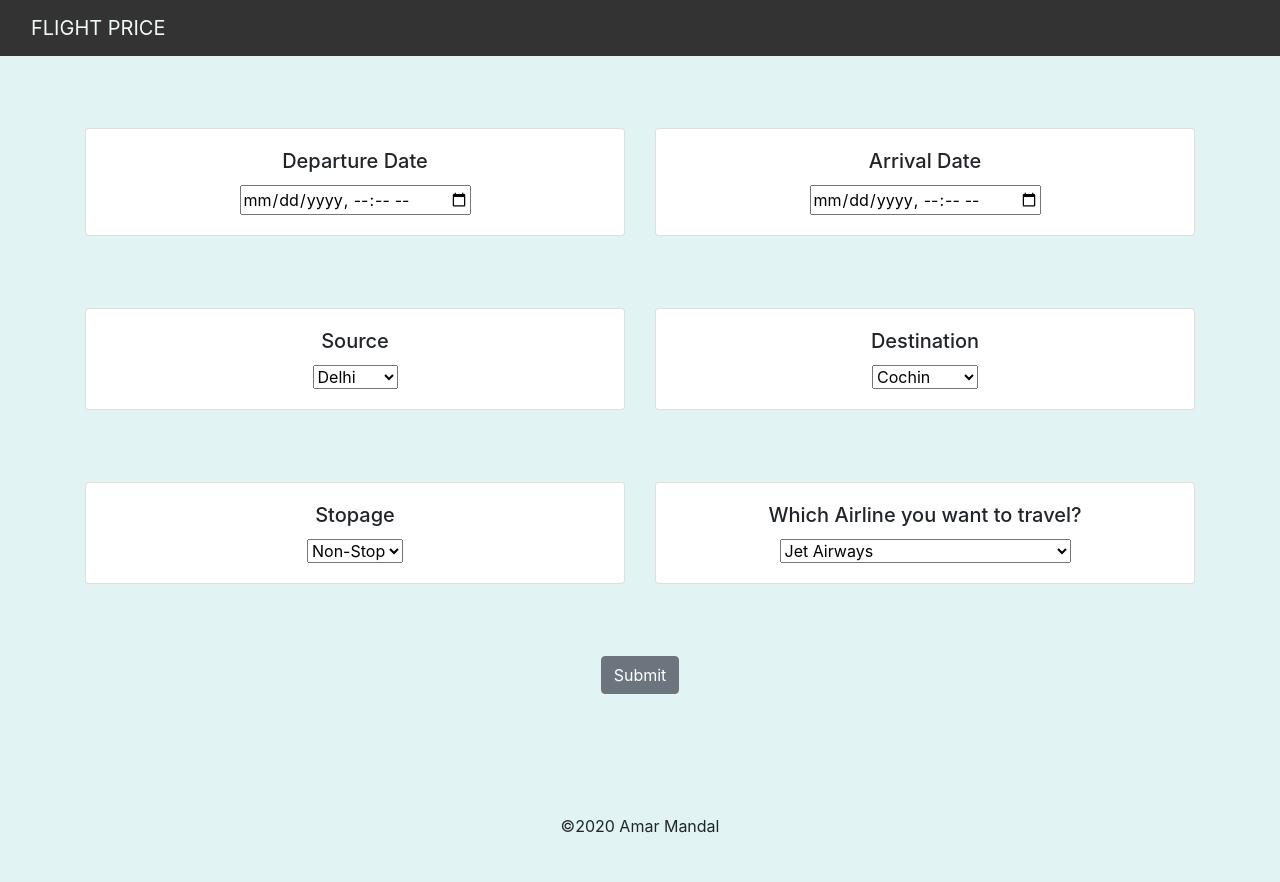
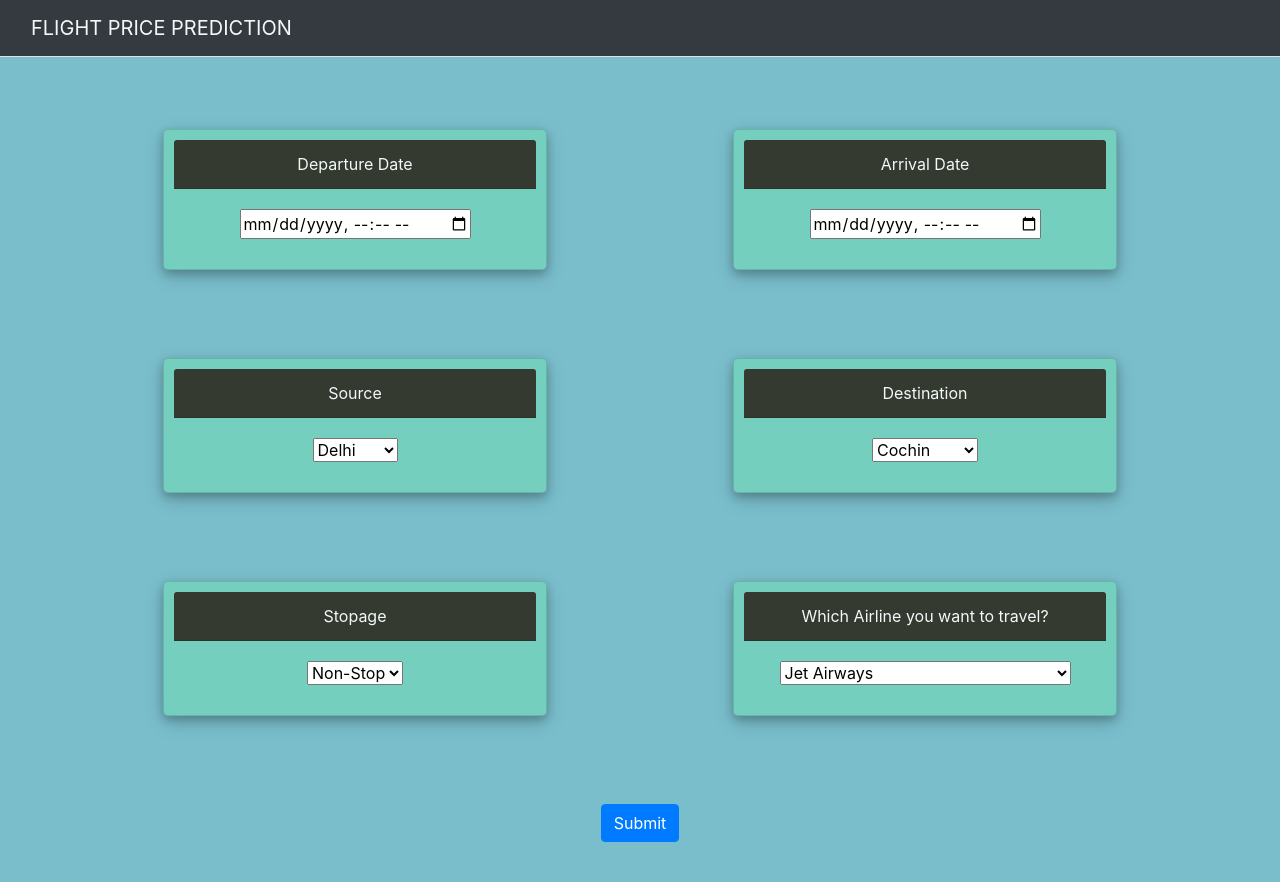
Before and after one commit to OmarParray/flightpriceprediction, a Flask app: page / in a window 1280 px wide. Before the commit the page ends 833 px from the top, so only its background shows below. Run offline with Flask 2, Linux system fonts and the light colour scheme; parts of the project's set-up code (start-up, migrations or seed data) failed here and were passed over; some libraries are stand-ins or nearby versions.

Commit message:
modified home.html

```diff
--- a/templates/home.html
+++ b/templates/home.html
@@ -13,6 +13,34 @@
 
     <!-- css -->
     <link rel="stylesheet" href="static/css/styles.css">
+    <style>
+        body,
+		html {
+			margin: 0;
+			padding: 0;
+			height: 100%;
+			background: #7abecc !important;
+		}
+        .card {
+            margin: 0 auto;
+            float: none;
+            margin-bottom: 10px;
+			padding: 10px;
+            background: #74cfbf;
+			box-shadow: 0 4px 8px 0 rgba(0, 0, 0, 0.2), 0 6px 20px 0 rgba(0, 0, 0, 0.19);
+			-webkit-box-shadow: 0 4px 8px 0 rgba(0, 0, 0, 0.2), 0 6px 20px 0 rgba(0, 0, 0, 0.19);
+			-moz-box-shadow: 0 4px 8px 0 rgba(0, 0, 0, 0.2), 0 6px 20px 0 rgba(0, 0, 0, 0.19);
+			border-radius: 5px;
+
+		}
+        .card-header{
+            background: #343A30;
+            color: #f1f9f9;
+
+
+        }
+
+    </style>
 
 
 </head>
@@ -20,10 +48,10 @@
 <body>
 
     <!-- As a heading -->
-    <nav class="navbar navbar-inverse navbar-fixed-top">
+    <nav class="navbar bg-dark border-bottom border-body" data-bs-theme="dark">
         <div class="container-fluid">
             <div class="navbar-header">
-                <a class="navbar-brand" href="/">FLIGHT PRICE</a>
+                <a class="navbar-brand" href="/">FLIGHT PRICE PREDICTION</a>
             </div>
         </div>
     </nav>
@@ -39,10 +67,13 @@
 
 
             <div class="row">
-                <div class="col-sm-6">
-                    <div class="card">
+                <div class="col-sm-6 ">
+                    <div class="card" style="width: 24rem;"  >
+                        <div class="card-header">
+                            Departure Date
+                        </div>
                         <div class="card-body">
-                            <h5 class="card-title">Departure Date</h5>
+                            <!--<h5 class="card-title">Departure Date</h5>
                             <!-- Departure -->
                             <input type="datetime-local" name="Dep_Time" id="Dep_Time" required="required">
                         </div>
@@ -52,9 +83,12 @@
                 <br>
                 <br>
                 <div class="col-sm-6">
-                    <div class="card">
+                    <div class="card text-bg-dark mb-3" style="width: 24rem;">
+                        <div class="card-header">
+                            Arrival Date
+                        </div>
                         <div class="card-body">
-                            <h5 class="card-title">Arrival Date</h5>
+                           <!---- <h5 class="card-title">Arrival Date</h5>
                             <!-- Arrival -->
                             <input type="datetime-local" name="Arrival_Time" id="Arrival_Time" required="required">
                         </div>
@@ -68,10 +102,13 @@
 
             <div class="row">
                 <div class="col-sm-6">
-                    <div class="card">
+                    <div class="card text-bg-dark mb-3" style="width: 24rem;">
+                        <div class="card-header">
+                            Source
+                        </div>
                         <div class="card-body">
                             <!-- Source -->
-                            <h5 class="card-title">Source</h5>
+                            <!--<h5 class="card-title">Source</h5>-->
                             <select name="Source" id="Source" required="required">
                                 <option value="Delhi">Delhi</option>
                                 <option value="Kolkata">Kolkata</option>
@@ -82,9 +119,12 @@
                     </div>
                 </div>
                 <div class="col-sm-6">
-                    <div class="card">
+                    <div class="card text-bg-dark mb-3" style="width: 24rem;">
+                        <div class="card-header">
+                            Destination
+                        </div>
                         <div class="card-body">
-                            <h5 class="card-title">Destination</h5>
+                            <!--<h5 class="card-title">Destination</h5>
                             <!-- Destination -->
                             <select name="Destination" id="Destination" required="required">
                                 <option value="Cochin">Cochin</option>
@@ -106,9 +146,12 @@
 
             <div class="row">
                 <div class="col-sm-6">
-                    <div class="card">
+                    <div class="card text-bg-dark" style="width: 24rem;">
+                        <div class="card-header">
+                            Stopage
+                        </div>
                         <div class="card-body">
-                            <h5 class="card-title">Stopage</h5>
+                            <!--<h5 class="card-title">Stopage</h5>
                             <!-- Total Stops -->
                             <select name="stops" required="required">
                                 <option value="0">Non-Stop</option>
@@ -121,9 +164,12 @@
                     </div>
                 </div>
                 <div class="col-sm-6">
-                    <div class="card">
+                    <div class="card text-bg-dark mb-3" style="width: 24rem;">
+                        <div class="card-header">
+                            Which Airline you want to travel?
+                        </div>
                         <div class="card-body">
-                            <h5 class="card-title">Which Airline you want to travel?</h5>
+                            <!--<h5 class="card-title">Which Airline you want to travel?</h5>
                             <!-- Airline -->
                             <select name="airline" id="airline" required="required">
                                 <option value="Jet Airways">Jet Airways</option>
@@ -151,16 +197,15 @@
             <br>
             <br>
             <!-- Submit -->
-            <input type="submit" value="Submit" class="btn btn-secondary">
+
+            <input type="submit" value="Submit" class="btn btn-primary">
+
         </form>
 
         <br>
-        <br>
         <h3>{{ prediction_text }}</h3>
 
-        <br>
-        <br>
-        <p>©2020 Amar Mandal</p>
+
 
     </div>
 
```
